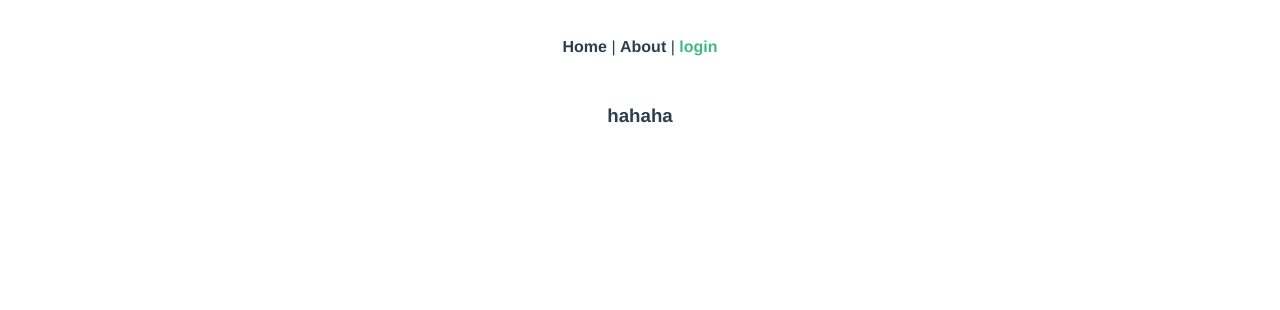
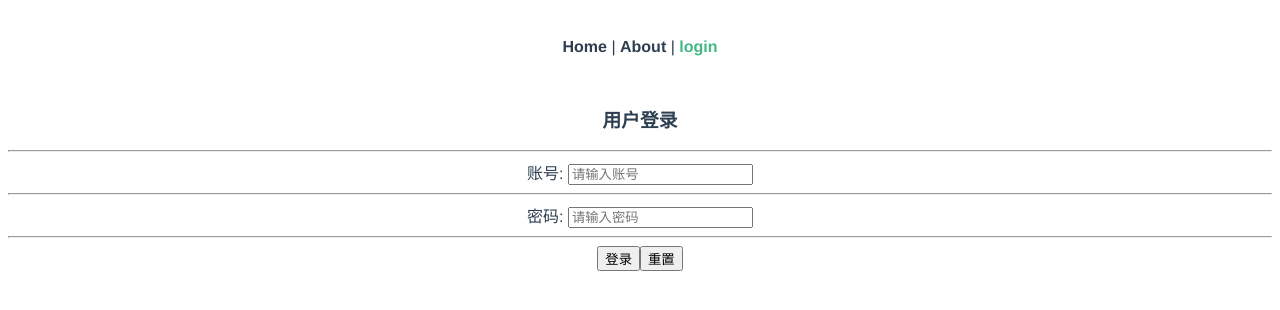
Before and after one commit to xingchennnn/my, a Vue app: page /login in a window 1280 px wide. Shown: the top 310 px of the page. Built offline with nearby package versions, Linux system fonts and the light colour scheme.

Commit message:
第三次提交

```diff
--- a/src/router/index.js
+++ b/src/router/index.js
@@ -1,6 +1,7 @@
 import Vue from 'vue'
 import VueRouter from 'vue-router'
 import HomeView from '../views/HomeView.vue'
+
 
 Vue.use(VueRouter)
 
@@ -21,8 +22,9 @@ const routes = [
   {
     path:'/login',
     name:'login',
-    component:()=> import('../views/LoginView.vue')
-  }
+    component:()=> import('../views/Login.vue')
+  },
+
 ]
 
 const router = new VueRouter({
--- /dev/null
+++ b/src/views/Login.vue
@@ -0,0 +1,23 @@
+<template>
+  <div class="login">
+    <h3>用户登录</h3>
+    <hr>
+     账号: <input type="text" placeholder="请输入账号">
+    <hr>
+     密码: <input type="password" placeholder="请输入密码">
+    <hr>
+    <button>登录</button>
+    <button>重置</button>
+  </div>
+</template>
+
+<script>
+  export default {
+
+  }
+</script>
+
+<style lang="scss" scoped>
+
+
+</style>
--- a/src/views/LoginView.vue
+++ /dev/null
@@ -1,6 +0,0 @@
-<template>
-  <div class="login">
-
-    <h3>hahaha</h3>
-  </div>
-</template>
```
